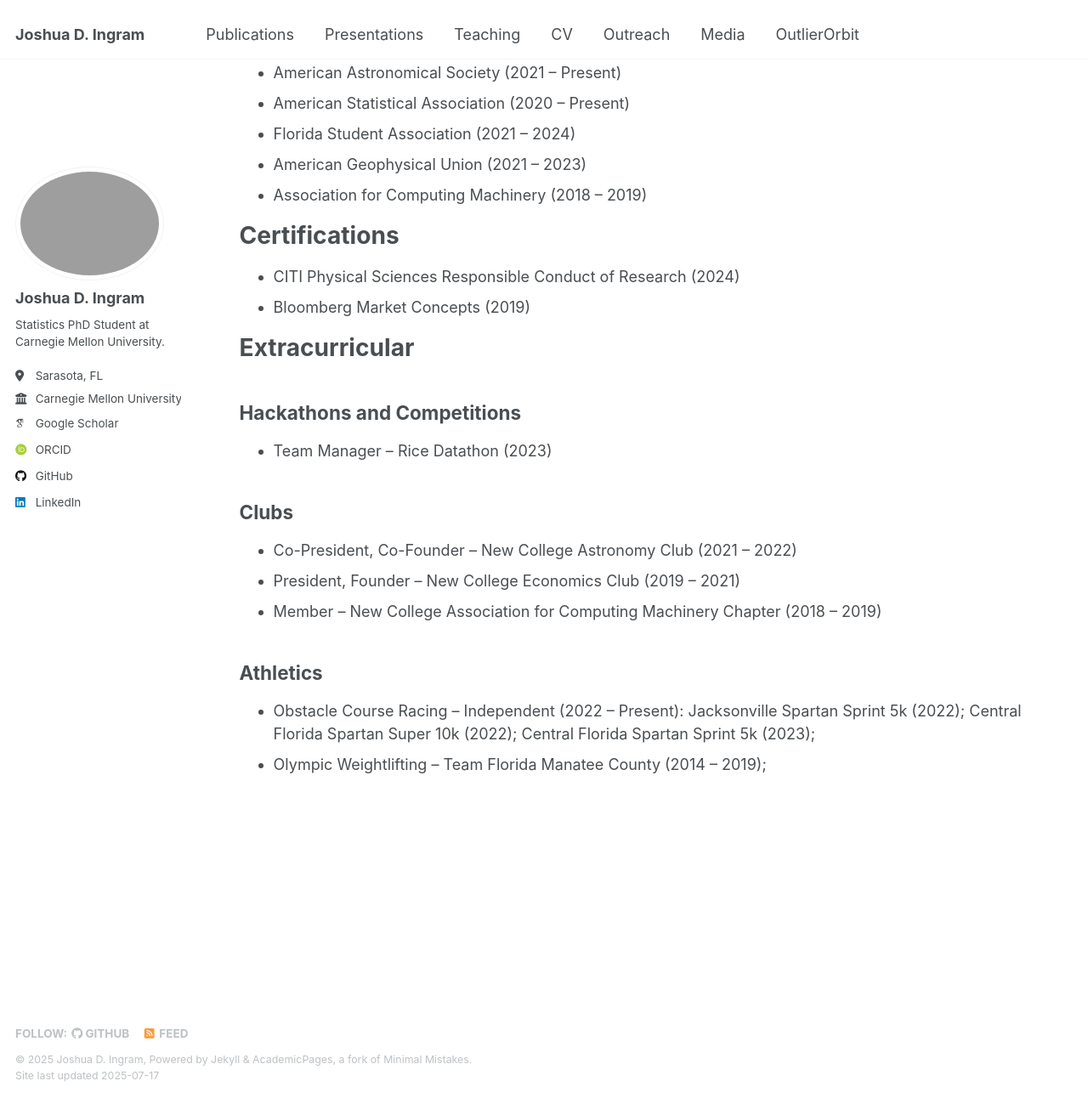
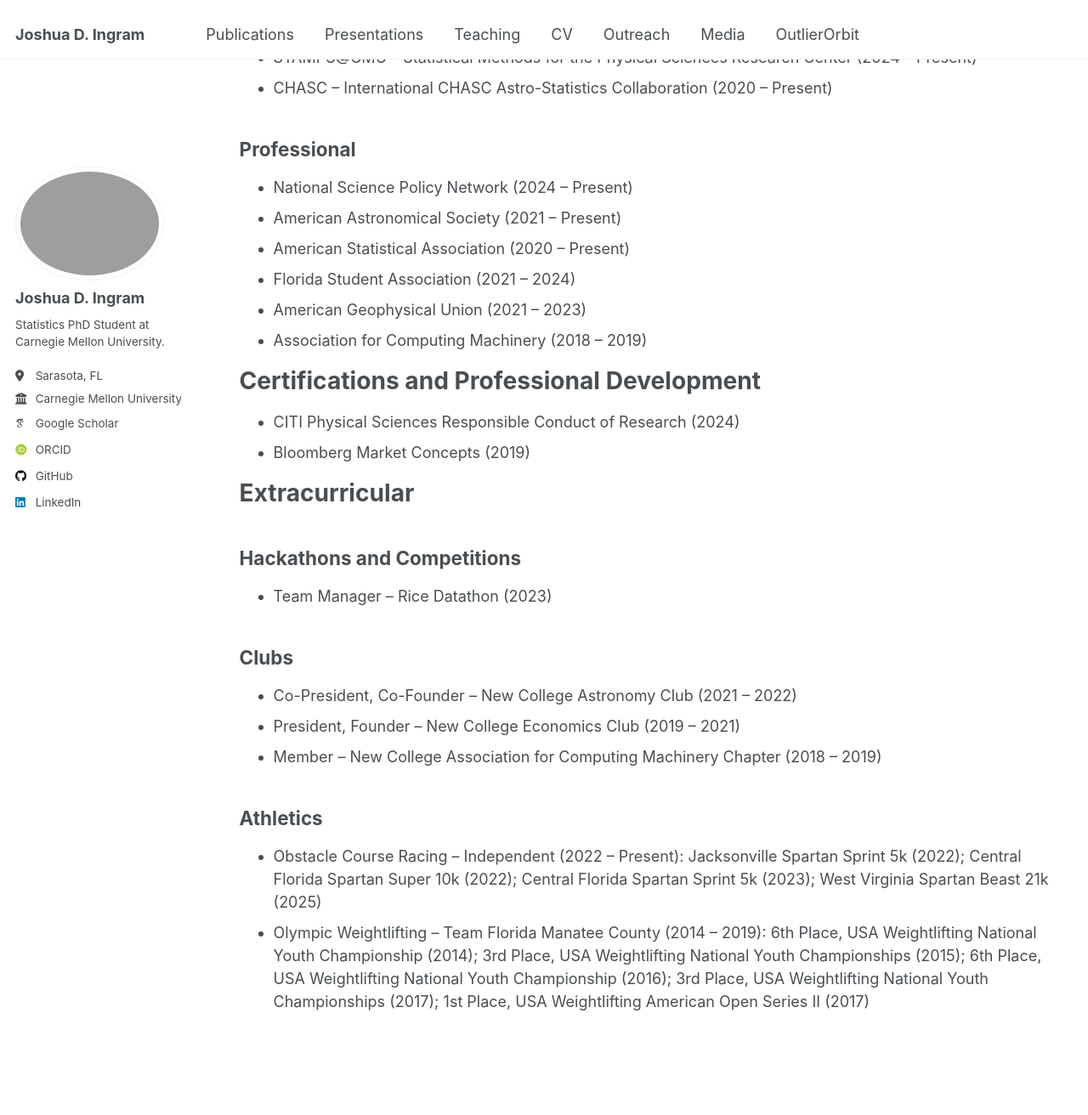
Before and after one commit to Joshuaingram/joshuaingram.github.io, a Jekyll site: the page built from _pages/cv.md, in a window 1280 px wide and 1400 px high, scrolled down 2896 px. Shown: the top 1312 px of the window at 85% size. Built offline with Jekyll 4.4.1, drawn with Linux system fonts in a browser that asks for light colours; some web fonts are replaced; some of the changed text lies outside the part shown.

Commit message:
Update cv.md

```diff
--- a/_pages/cv.md
+++ b/_pages/cv.md
@@ -42,9 +45,10 @@
 
 Honors and Awards
 ======
-* 35 Under 35 Professional Award, SRQ Magazine (2024)
+* Selected Class Member, Leadership Florida Connect Class 15 – Leadership Florida (2025)
+* 35 Under 35 Professional Award - SRQ Magazine (2024)
 * 2nd Place Winner, Undergraduate Statistics Research Project Competition - CAUSE, American Statistical Association (2021)
-* Nominee, Barry Goldwater Scholarship, Barry Goldwater Scholarships and Excellence in Education Foundation (2021)
+* Nominee, Barry Goldwater Scholarship - Barry Goldwater Scholarships and Excellence in Education Foundation (2021)
 
 Fellowships and Scholarships
 ======
@@ -83,7 +87,7 @@
 
 University
 ------
-* External Affairs Committee – Carnegie Mellon University Graduate Student Assembly (2025 – Present)
+* Committee Member and Foundation Representative, New College Scholarship Committee – New College of Florida (2025)
 * Graduate Student Representative – New College Student Government (2022 - 2024)
 * Student Volunteer – Florida Student Association (2022 – 2024)
 
@@ -104,7 +108,7 @@
 * American Geophysical Union (2021 – 2023)
 * Association for Computing Machinery (2018 – 2019)
 
-Certifications
+Certifications and Professional Development
 ======
 * CITI Physical Sciences Responsible Conduct of Research (2024)
 * Bloomberg Market Concepts (2019)
@@ -124,5 +128,5 @@
 
 Athletics
 ------
-* Obstacle Course Racing – Independent (2022 – Present): Jacksonville Spartan Sprint 5k (2022); Central Florida Spartan Super 10k (2022); Central Florida Spartan Sprint 5k (2023);
-* Olympic Weightlifting – Team Florida Manatee County (2014 – 2019);
+* Obstacle Course Racing – Independent (2022 – Present): Jacksonville Spartan Sprint 5k (2022); Central Florida Spartan Super 10k (2022); Central Florida Spartan Sprint 5k (2023); West Virginia Spartan Beast 21k (2025)
+* Olympic Weightlifting – Team Florida Manatee County (2014 – 2019): 6th Place, USA Weightlifting National Youth Championship (2014); 3rd Place, USA Weightlifting National Youth Championships (2015); 6th Place, USA Weightlifting National Youth Championship (2016); 3rd Place, USA Weightlifting National Youth Championships (2017); 1st Place, USA Weightlifting American Open Series II (2017)
```
Also changed, not shown: other parts of _pages/cv.md (+3 -0 lines).
